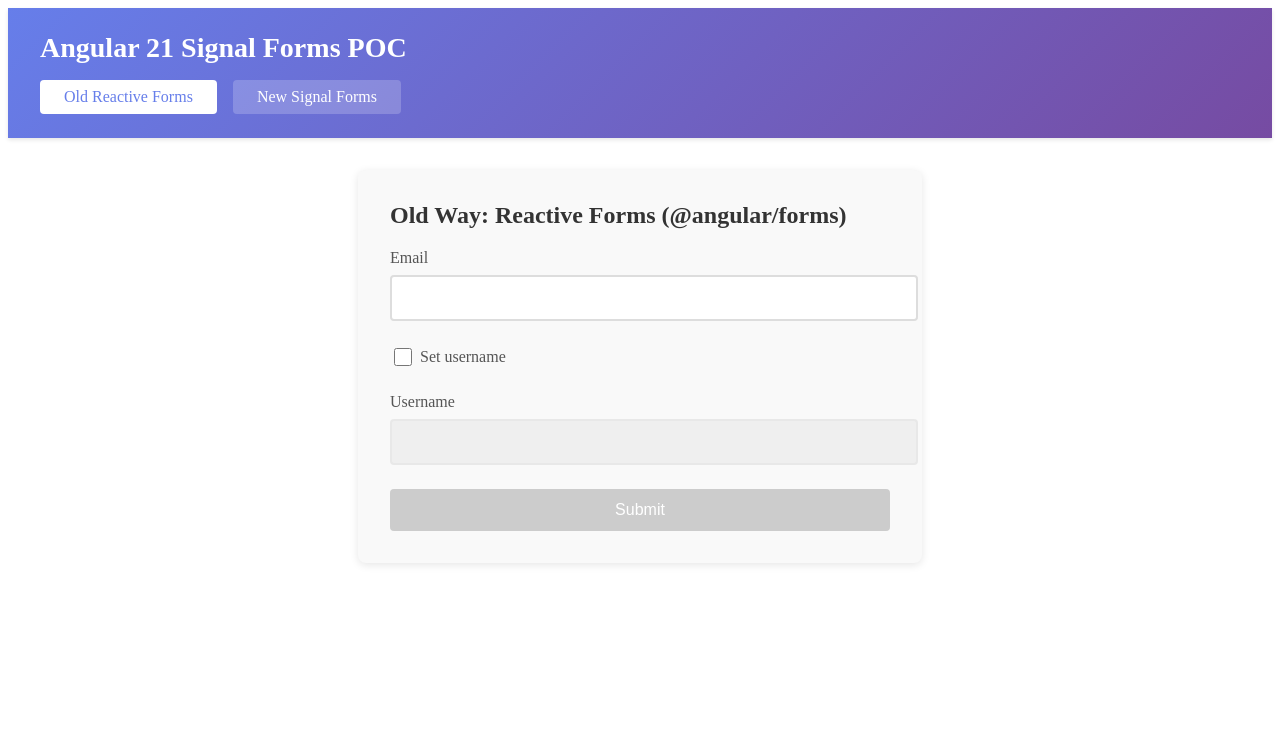
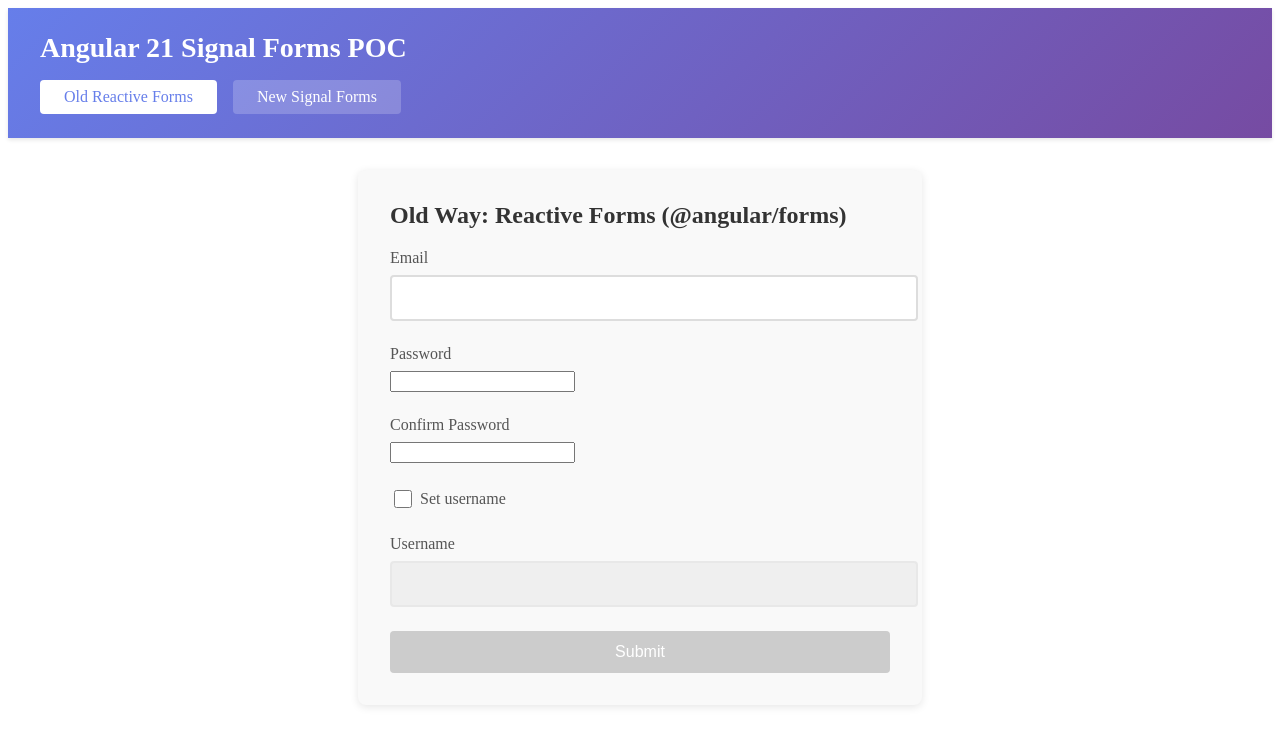
Before and after one commit to hus-yoo-digital/ng-signal-form-poc, an Angular app: page /old-reactive in a window 1280 px wide. Shown: the top 746 px of the page. Built offline with nearby package versions, Linux system fonts and the light colour scheme.

Commit message:
vlaueChanges example

```diff
--- a/src/app/new-signal-form/new-signal-form.component.html
+++ b/src/app/new-signal-form/new-signal-form.component.html
@@ -17,6 +17,37 @@
       }
     </div>
 
+    <div class="form-field">
+      <label for="password-signal">Password</label>
+      <input
+        id="password-signal"
+        type="password"
+        [field]="userForm.password"
+        [class.invalid]="userForm.password().touched() && userForm.password().invalid()"
+      />
+      @if (userForm.password().touched() && userForm.password().invalid()) {
+      <span class="error">
+        {{ userForm.password().errors()[0].message }}
+      </span>
+      }
+    </div>
+
+    <div class="form-field">
+      <label for="confirmPassword-signal">Confirm Password</label>
+      <input
+        id="confirmPassword-signal"
+        type="password"
+        [field]="userForm.confirmPassword"
+        [class.invalid]="
+          userForm.confirmPassword().touched() && userForm.confirmPassword().invalid()
+        "
+      />
+      @if (userForm.confirmPassword().touched() && userForm.confirmPassword().invalid()) {
+      <span class="error">
+        {{ userForm.confirmPassword().errors()[0].message }}
+      </span>
+      }
+    </div>
     <div class="form-field">
       <label class="checkbox-label">
         <input type="checkbox" [field]="userForm.setUsername" />
--- a/src/app/new-signal-form/new-signal-form.component.ts
+++ b/src/app/new-signal-form/new-signal-form.component.ts
@@ -1,6 +1,15 @@
 import { CommonModule } from '@angular/common';
 import { ChangeDetectionStrategy, Component, signal } from '@angular/core';
-import { disabled, email, Field, form, minLength, pattern, required } from '@angular/forms/signals';
+import {
+  disabled,
+  email,
+  Field,
+  form,
+  minLength,
+  pattern,
+  required,
+  validate,
+} from '@angular/forms/signals';
 
 @Component({
   selector: 'app-new-signal-form',
@@ -13,15 +22,37 @@
 export class NewSignalFormComponent {
   formModel = signal({
     email: '',
+    password: '',
+    confirmPassword: '',
     setUsername: false,
     username: '',
   });
 
-  // schemaPath type: SchemaPathTree<{ email: string; setUsername: boolean; username: string; }>
+  // schemaPath type: SchemaPathTree<{ email: string; password: string; confirmPassword: string; setUsername: boolean; username: string; }>
   userForm = form(this.formModel, (schemaPath) => {
     // Email validation
     required(schemaPath.email, { message: 'Email is required' });
     email(schemaPath.email, { message: 'Enter a valid email address' });
+
+    // Password validation
+    required(schemaPath.password, { message: 'Password is required' });
+    minLength(schemaPath.password, 8, { message: 'Password must be at least 8 characters' });
+
+    // Confirm password validation
+    required(schemaPath.confirmPassword, { message: 'Please confirm your password' });
+    // Cross-field validation: confirmPassword must match password
+    validate(schemaPath.confirmPassword, ({ valueOf, value }: any) => {
+      const password = valueOf(schemaPath.password);
+      const confirmPassword = value();
+
+      if (confirmPassword && password !== confirmPassword) {
+        return {
+          kind: 'passwordMismatch',
+          message: 'Passwords do not match',
+        };
+      }
+      return null;
+    });
 
     // Username is disabled when checkbox is false
     disabled(schemaPath.username, ({ valueOf }: any) => !valueOf(schemaPath.setUsername));
--- a/src/app/old-reactive-form/old-reactive-form.component.html
+++ b/src/app/old-reactive-form/old-reactive-form.component.html
@@ -15,6 +15,33 @@
       }
     </div>
 
+    <div class="form-field">
+      <label for="password">Password</label>
+      <input
+        id="password"
+        type="password"
+        formControlName="password"
+        [class.invalid]="form.get('password')?.touched && form.get('password')?.invalid"
+      />
+      @if (form.get('password')?.touched && form.get('password')?.invalid) {
+      <span class="error">{{ getPasswordError() }}</span>
+      }
+    </div>
+
+    <div class="form-field">
+      <label for="confirmPassword">Confirm Password</label>
+      <input
+        id="confirmPassword"
+        type="password"
+        formControlName="confirmPassword"
+        [class.invalid]="
+          form.get('confirmPassword')?.touched && form.get('confirmPassword')?.invalid
+        "
+      />
+      @if (form.get('confirmPassword')?.touched && form.get('confirmPassword')?.invalid) {
+      <span class="error">{{ getConfirmPasswordError() }}</span>
+      }
+    </div>
     <div class="form-field">
       <label class="checkbox-label">
         <input type="checkbox" formControlName="setUsername" />
--- a/src/app/old-reactive-form/old-reactive-form.component.ts
+++ b/src/app/old-reactive-form/old-reactive-form.component.ts
@@ -15,8 +15,35 @@
   ngOnInit() {
     this.form = new FormGroup({
       email: new FormControl('', [Validators.required, Validators.email]),
+      password: new FormControl('', [Validators.required, Validators.minLength(8)]),
+      confirmPassword: new FormControl('', [Validators.required]),
       setUsername: new FormControl(false),
       username: new FormControl({ value: '', disabled: true }),
+    });
+
+    // Watch password field to validate confirmPassword when it changes
+    this.form.get('password')?.valueChanges.subscribe(() => {
+      const confirmControl = this.form.get('confirmPassword');
+      if (confirmControl?.value) {
+        confirmControl.updateValueAndValidity();
+      }
+    });
+
+    // Watch confirmPassword to validate against password
+    this.form.get('confirmPassword')?.valueChanges.subscribe((confirmValue) => {
+      const passwordValue = this.form.get('password')?.value;
+      const confirmControl = this.form.get('confirmPassword');
+
+      if (confirmValue && passwordValue !== confirmValue) {
+        confirmControl?.setErrors({ ...confirmControl.errors, passwordMismatch: true });
+      } else {
+        // Remove only the passwordMismatch error
+        const errors = confirmControl?.errors;
+        if (errors) {
+          delete errors['passwordMismatch'];
+          confirmControl?.setErrors(Object.keys(errors).length > 0 ? errors : null);
+        }
+      }
     });
 
     // Watch the checkbox to enable/disable username field
@@ -68,4 +95,26 @@
     }
     return '';
   }
+
+  getPasswordError(): string {
+    const passwordControl = this.form.get('password');
+    if (passwordControl?.hasError('required')) {
+      return 'Password is required';
+    }
+    if (passwordControl?.hasError('minlength')) {
+      return 'Password must be at least 8 characters';
+    }
+    return '';
+  }
+
+  getConfirmPasswordError(): string {
+    const confirmControl = this.form.get('confirmPassword');
+    if (confirmControl?.hasError('required')) {
+      return 'Please confirm your password';
+    }
+    if (confirmControl?.hasError('passwordMismatch')) {
+      return 'Passwords do not match';
+    }
+    return '';
+  }
 }
```
